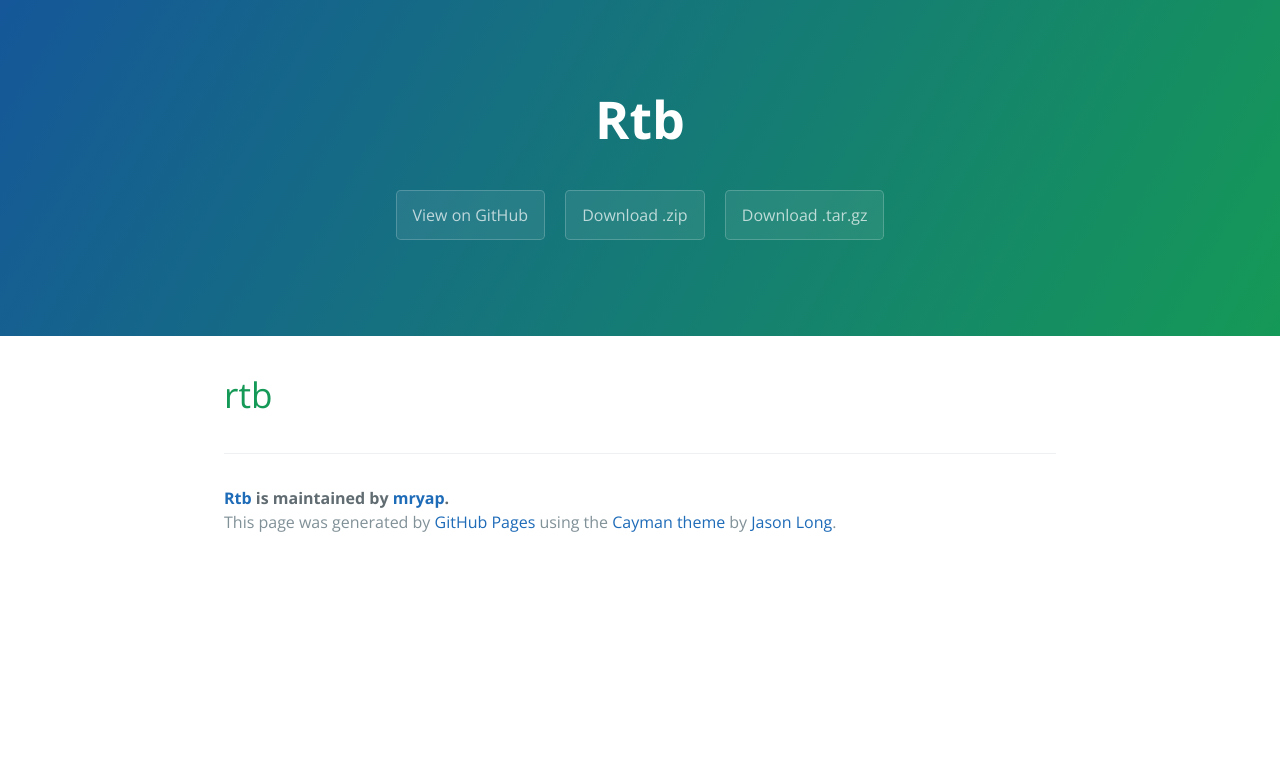
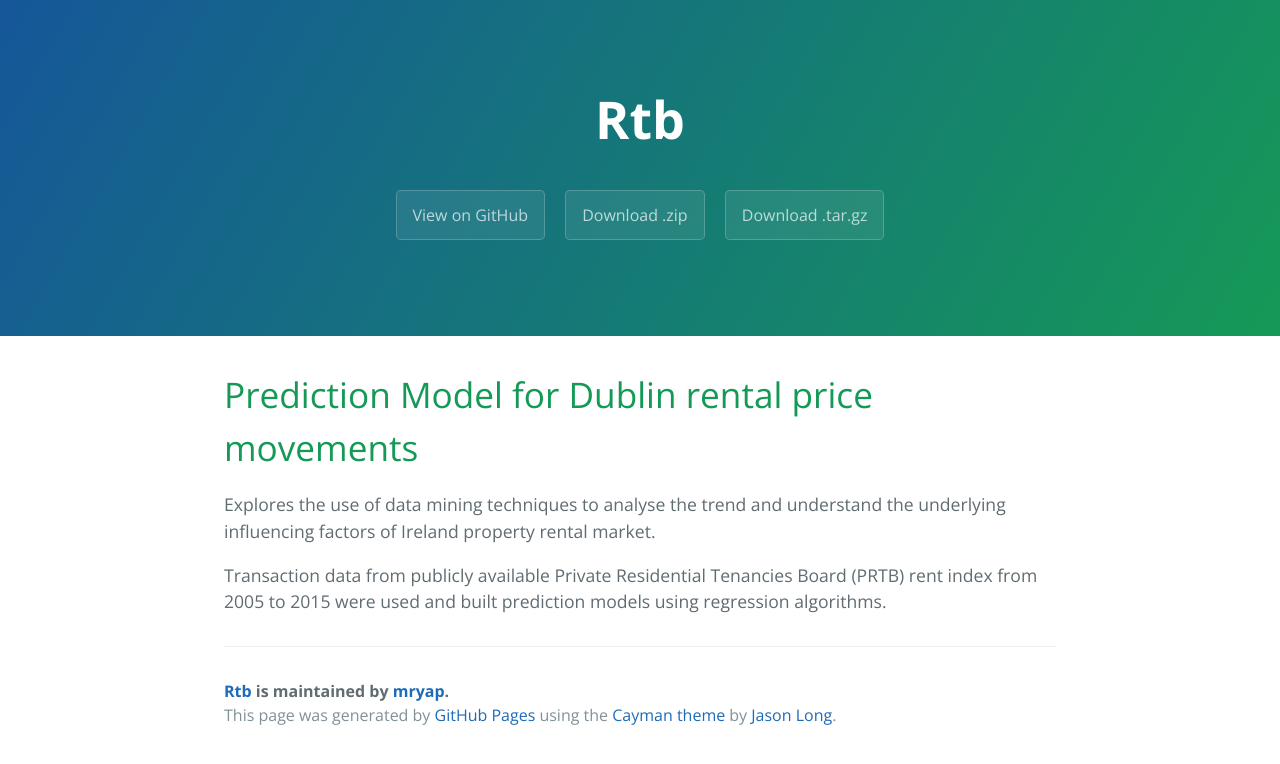
Before and after one commit to mryap/rtb, a plain HTML site: page index.html in a window 1280 px wide. Drawn offline with nearby package versions, Linux system fonts and the light colour scheme.

Commit message:
Create master branch via GitHub

```diff
--- a/index.html
+++ b/index.html
@@ -20,7 +20,11 @@
 
     <section class="main-content">
       <h1>
-<a id="rtb" class="anchor" href="#rtb" aria-hidden="true"><span aria-hidden="true" class="octicon octicon-link"></span></a>rtb</h1>
+<a id="prediction-model-for-dublin-rental-price-movements" class="anchor" href="#prediction-model-for-dublin-rental-price-movements" aria-hidden="true"><span aria-hidden="true" class="octicon octicon-link"></span></a>Prediction Model for Dublin rental price movements</h1>
+
+<p>Explores the use of data mining techniques to analyse the trend and understand the underlying influencing factors of Ireland property rental market. </p>
+
+<p>Transaction data from publicly available Private Residential Tenancies Board (PRTB) rent index from 2005 to 2015 were used and built prediction models using regression algorithms. </p>
 
       <footer class="site-footer">
         <span class="site-footer-owner"><a href="https://github.com/mryap/rtb">Rtb</a> is maintained by <a href="https://github.com/mryap">mryap</a>.</span>
--- a/params.json
+++ b/params.json
@@ -1,6 +1,6 @@
 {
   "name": "Rtb",
   "tagline": "",
-  "body": "# rtb",
+  "body": "# Prediction Model for Dublin rental price movements\r\n\r\nExplores the use of data mining techniques to analyse the trend and understand the underlying influencing factors of Ireland property rental market. \r\n\r\nTransaction data from publicly available Private Residential Tenancies Board (PRTB) rent index from 2005 to 2015 were used and built prediction models using regression algorithms. \r\n",
   "note": "Don't delete this file! It's used internally to help with page regeneration."
 }
```
